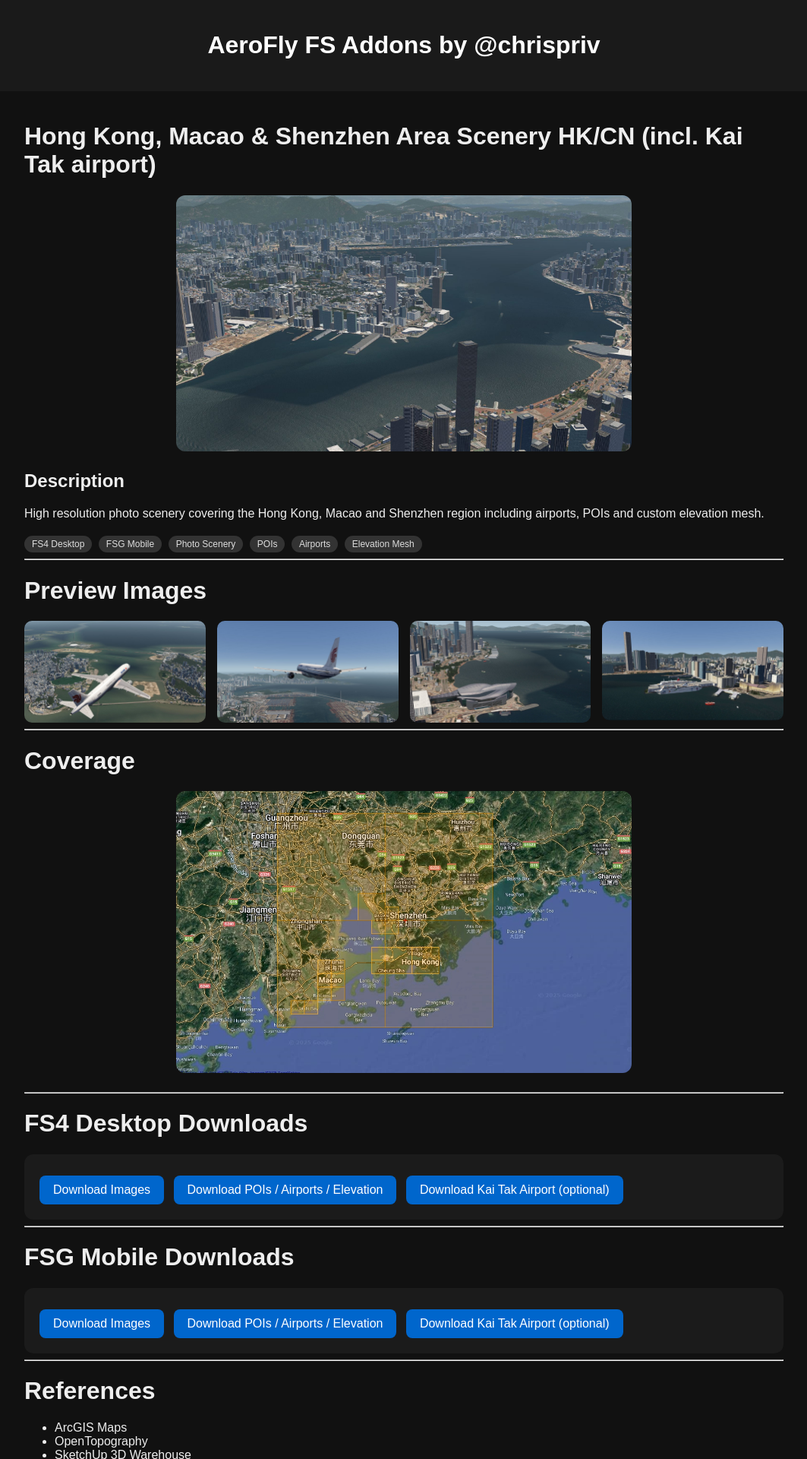
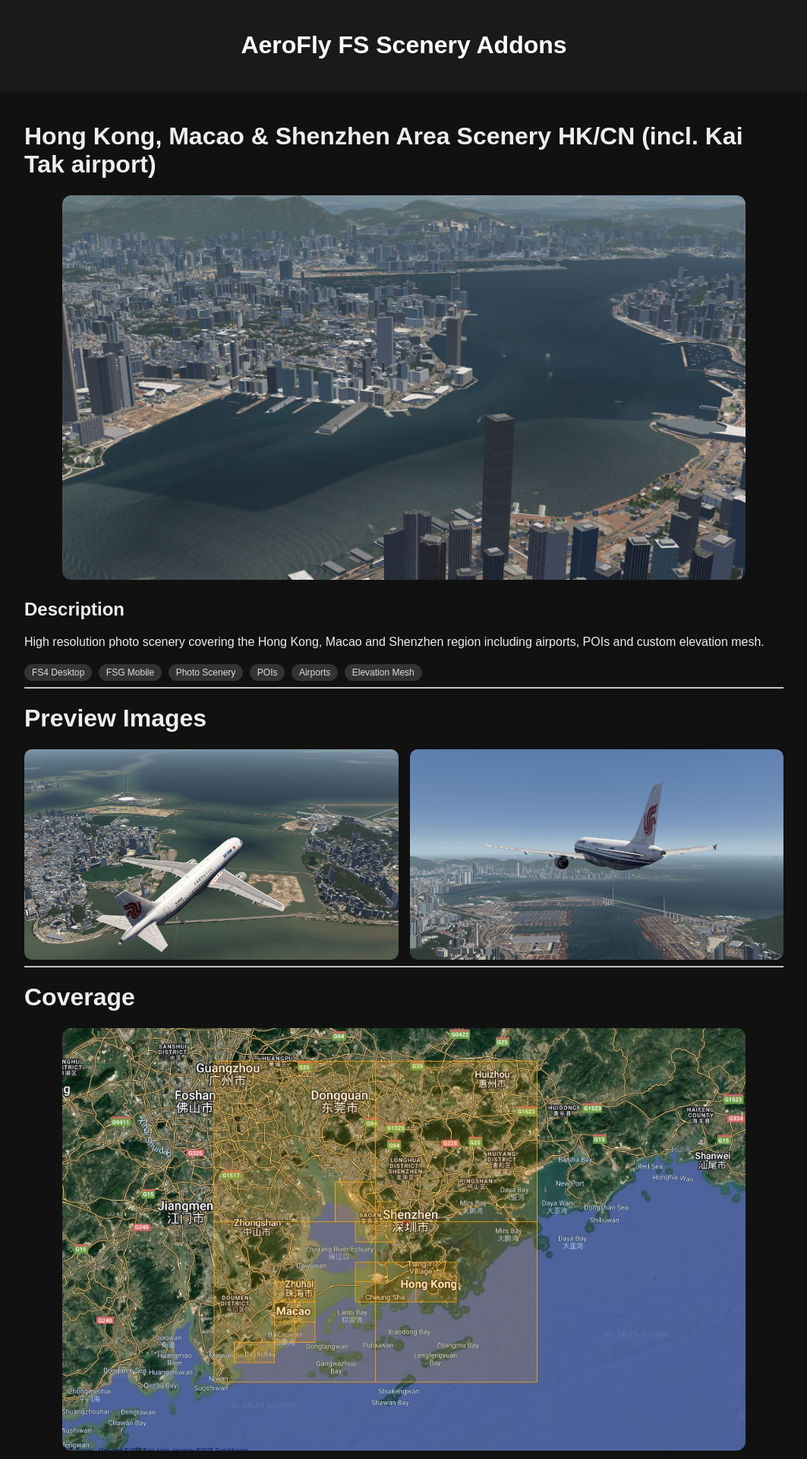
Before and after one commit to chrispriv/aeroscenery-afs_addons, a Jekyll site: the page built from scenery/hk_hongkong_macao_shenzhen.md, in a window 1280 px wide. Shown: the top 1920 px of the page at 76% size, without its empty margins (108-1171 px from the left). Built offline with Jekyll 4.4.1, drawn with Linux system fonts in a browser that asks for light colours.

Commit message:
Develop a basic structure with layout - on scenery level (fix)
Develop a basic structure with layout - on scenery level (fix)

```diff
--- a/_layouts/default.html
+++ b/_layouts/default.html
@@ -14,7 +14,7 @@
 <header class="site-header">
   <h1>
     <a href="/aeroscenery-afs_addons/">
-      AeroFly FS Addons by @chrispriv
+      AeroFly FS Scenery Addons
     </a>
   </h1>
 </header>
--- a/assets/css/style.css
+++ b/assets/css/style.css
@@ -135,7 +135,7 @@ a {
 }
 
 .hero-image {
-  width: 60%;
+  width: 100%;
   max-width: 900px;
   display: block;
   margin: 0 auto 25px auto;
--- a/scenery/hk_hongkong_macao_shenzhen.md
+++ b/scenery/hk_hongkong_macao_shenzhen.md
@@ -35,8 +35,6 @@ POIs and custom elevation mesh.
 
 <img src="../assets/images/scenery/hk_hongkong_macao_shenzhen/preview1.jpg">
 <img src="../assets/images/scenery/hk_hongkong_macao_shenzhen/preview2.jpg">
-<img src="../assets/images/scenery/hk_hongkong_macao_shenzhen/preview3.jpg">
-<img src="../assets/images/scenery/hk_hongkong_macao_shenzhen/preview4.jpg">
 
 </div>
 
```
Also changed, not shown: index.md (+1 -1 lines).
